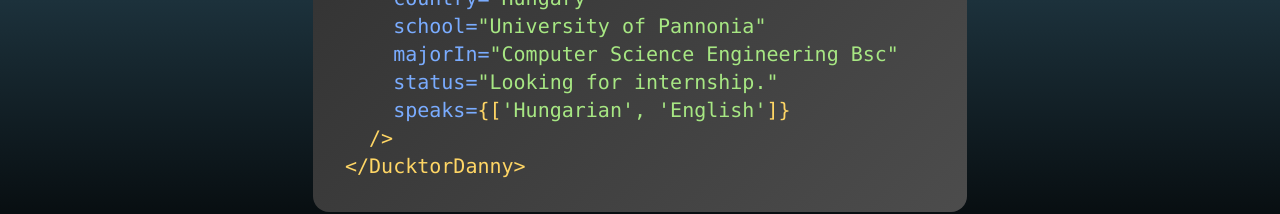
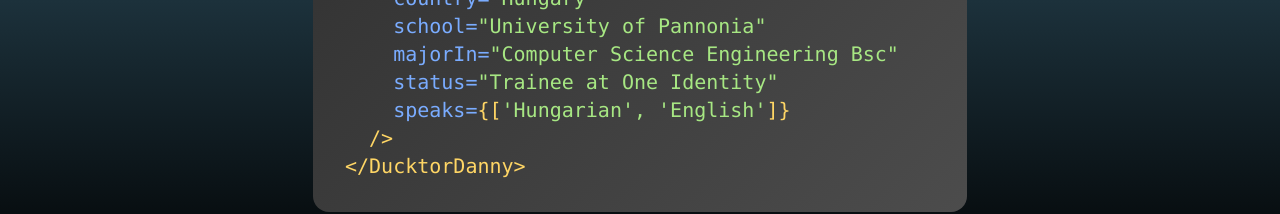
Before and after one commit to ducktordanny/portfolio, a Next.js app: page /home in a window 1280 px wide. Shown: the part 499-713 px from the top of the page. Built offline with nearby package versions, Linux system fonts and the light colour scheme.

Commit message:
Updated status at home page.

```diff
--- a/pages/home.tsx
+++ b/pages/home.tsx
@@ -22,7 +22,7 @@
 						name: 'majorIn',
 						value: 'Computer Science Engineering Bsc',
 					},
-					{ name: 'status', value: 'Looking for internship.' },
+					{ name: 'status', value: 'Trainee at One Identity' },
 					{ name: 'speaks', value: ['Hungarian', 'English'] },
 				]}
 			/>
```
